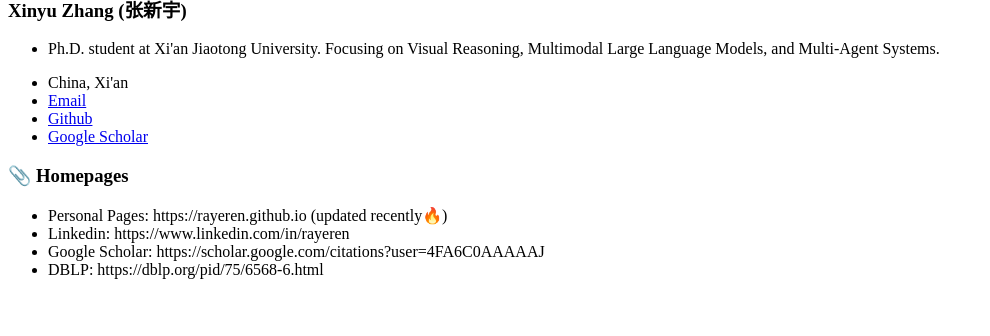
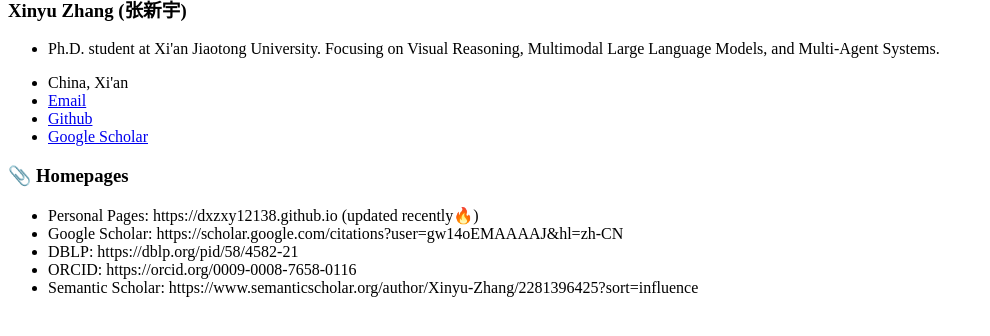
Before and after one commit to dxzxy12138/dxzxy12138.github.io, a Jekyll site: the page built from _pages/includes/homepage.md, in a window 1280 px wide, cut to the strip 530-866 px from the top of the page. Shown: the whole strip, without its empty margins (0-990 px from the left). Built offline with Jekyll 4.4.1, drawn with Linux system fonts in a browser that asks for light colours; our own code applies the rules of GitHub Pages for plain Markdown files.

Commit message:
更新了内容

```diff
--- a/_pages/includes/homepage.md
+++ b/_pages/includes/homepage.md
@@ -1,5 +1,6 @@
 # 📎 Homepages
-- Personal Pages: https://rayeren.github.io (updated recently🔥)
-- Linkedin: https://www.linkedin.com/in/rayeren
-- Google Scholar: https://scholar.google.com/citations?user=4FA6C0AAAAAJ
-- DBLP: https://dblp.org/pid/75/6568-6.html
+- Personal Pages: https://dxzxy12138.github.io (updated recently🔥)
+- Google Scholar: https://scholar.google.com/citations?user=gw14oEMAAAAJ&hl=zh-CN
+- DBLP: https://dblp.org/pid/58/4582-21
+- ORCID: https://orcid.org/0009-0008-7658-0116
+- Semantic Scholar: https://www.semanticscholar.org/author/Xinyu-Zhang/2281396425?sort=influence
```
